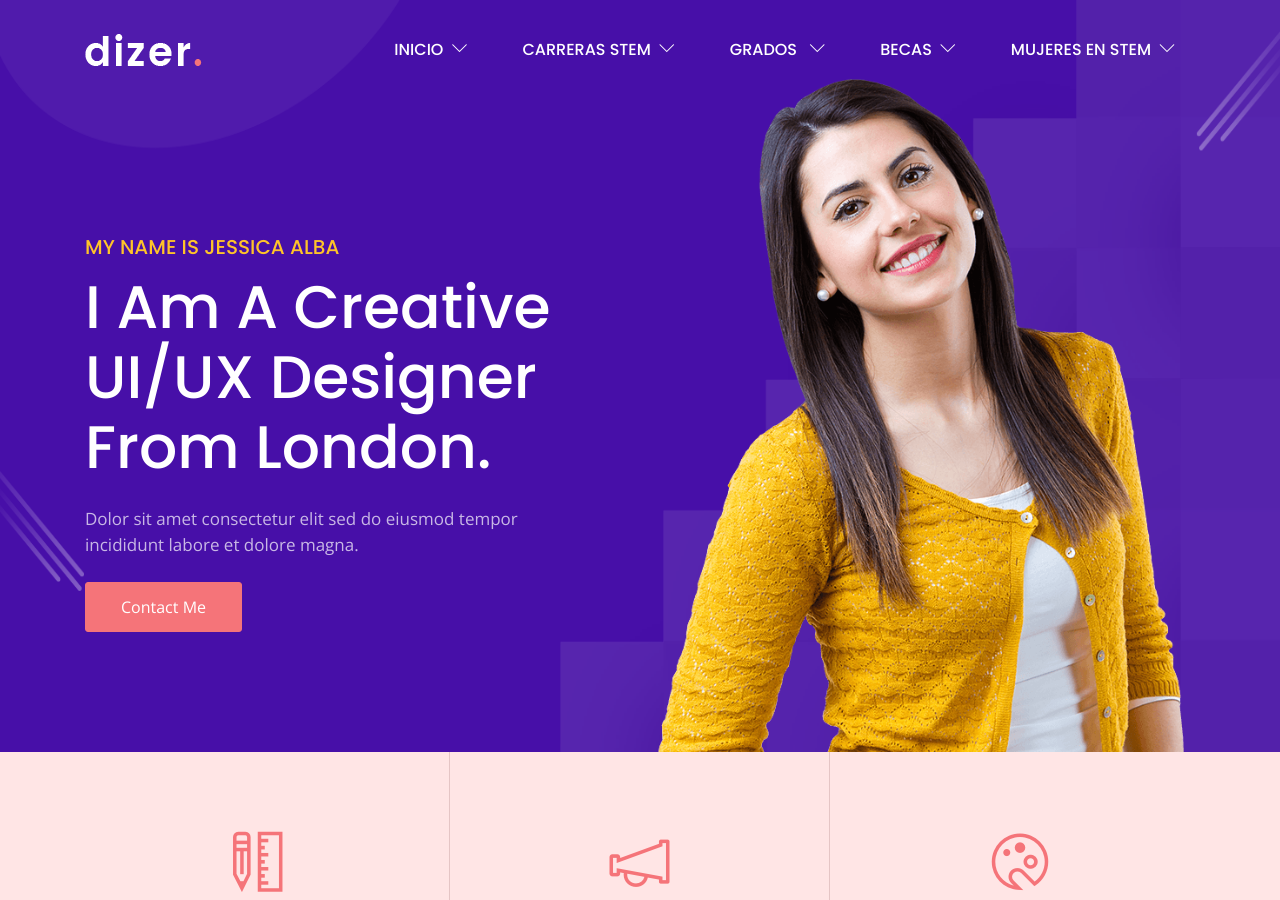
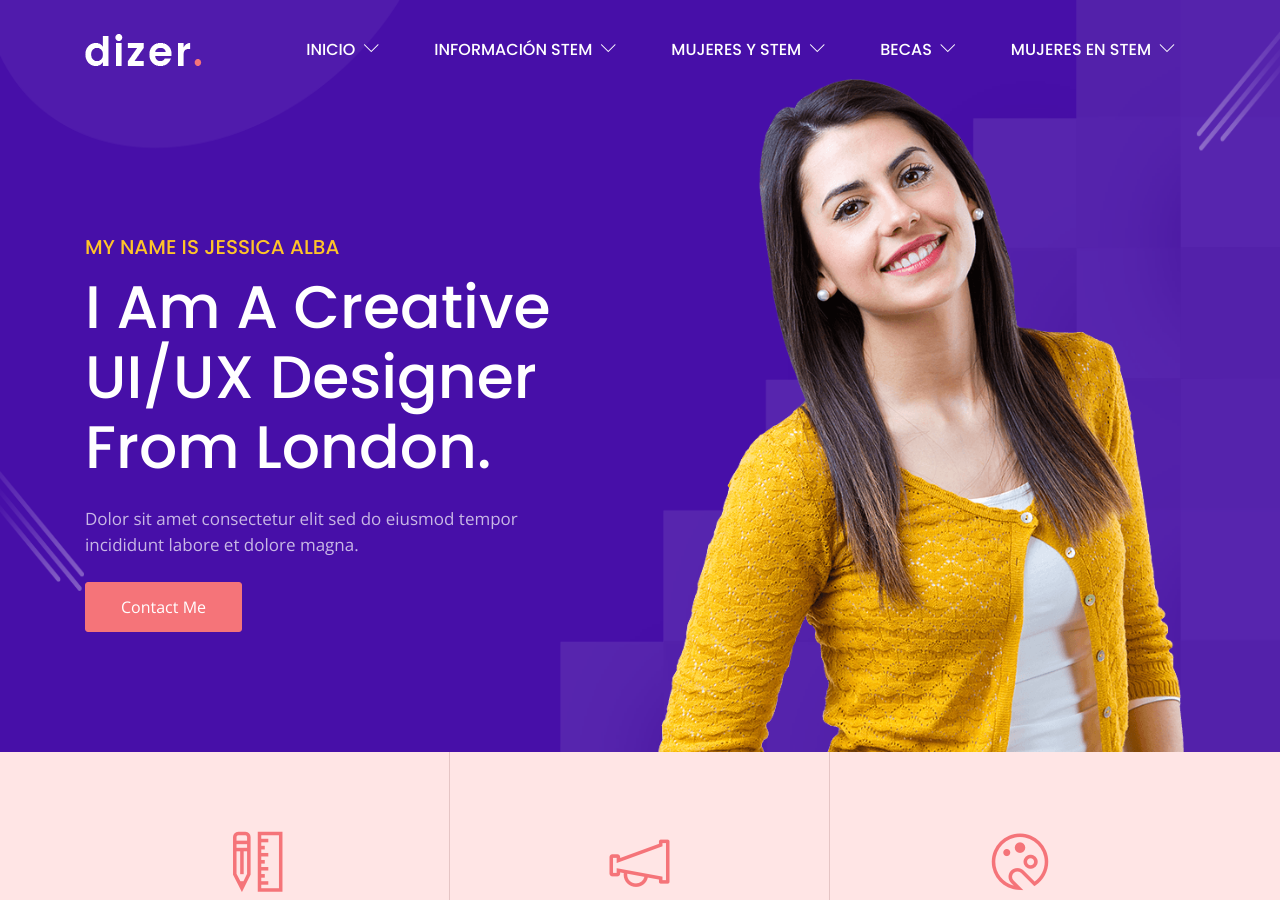
Before and after one commit to estaennosotraspiloto/estaennosotraspiloto, a Jekyll site: the page built from index.html, in a window 1280 px wide and 900 px high. Built offline with Jekyll 4.4.1, drawn with Linux system fonts in a browser that asks for light colours.

Commit message:
Update from Forestry.io estaennosotraspiloto updated _data/navigation.yml

```diff
--- a/_data/navigation.yml
+++ b/_data/navigation.yml
@@ -9,14 +9,14 @@ main:
     url: "/index-3"
   - name: Home 4
     url: "/index-4"
-- name: Carreras STEM
+- name: Información STEM
   url: "#"
   submenu:
   - name: About
     url: "/about"
   - name: About Me
     url: "/about-me"
-- name: 'Grados '
+- name: Mujeres y STEM
   url: "/blog-1"
   submenu:
   - name: Blog One
```
